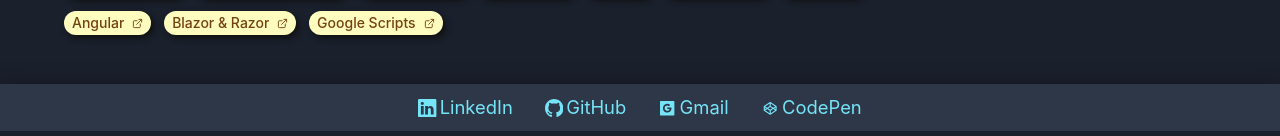
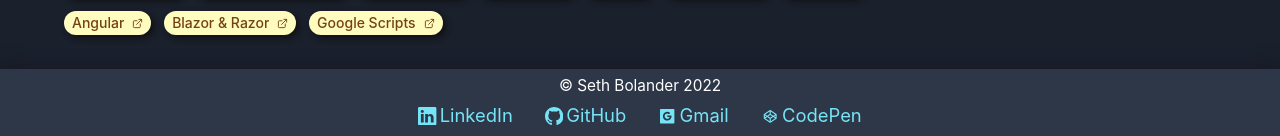
Before and after one commit to sbolande/portfolio, a React (Create React App) app: page / in a window 1280 px wide. Shown: the part 829-965 px from the top of the page. Built offline with nearby package versions, Linux system fonts and the light colour scheme; no server answers.

Commit message:
added copyright to footer

```diff
--- a/src/components/Layout/Footer.js
+++ b/src/components/Layout/Footer.js
@@ -1,4 +1,4 @@
-import { Box, HStack } from "@chakra-ui/react";
+import { Box, HStack, VStack, Text } from "@chakra-ui/react";
 import { BsLinkedin, BsGithub } from "react-icons/bs";
 import { DiCodepen } from "react-icons/di";
 import { AiFillGoogleSquare } from "react-icons/ai";
@@ -9,19 +9,21 @@ import { Fragment } from "react";
 export default function Navbar() {
   return (
     <Fragment>
-      <Box h="4rem" />
-      <HStack
+      <Box h="4.5rem" />
+      <VStack
         justify="center"
-        spacing="2rem"
-        bg="gray.700"
+        boxShadow="0 -0.2rem 1rem #171923"
+        marginTop="3rem"
         padding="0.35rem 0"
         fontSize="1.15rem"
-        marginTop="3rem"
-        boxShadow="0 -0.2rem 1rem #171923"
         position="absolute"
         bottom="0px"
+        bg="gray.700"
         w="100%"
+        spacing="0"
       >
+        <Text fontSize="smaller">© Seth Bolander 2022</Text>
+        <HStack spacing="2rem">
           <NavLink
             name="LinkedIn"
             to="https://www.linkedin.com/in/seth-bolander-07577a179/"
@@ -42,6 +44,7 @@ export default function Navbar() {
             isExternal
           />
         </HStack>
+      </VStack>
     </Fragment>
   );
 }
```
Lines whose indentation alone changed are shown as unchanged.
